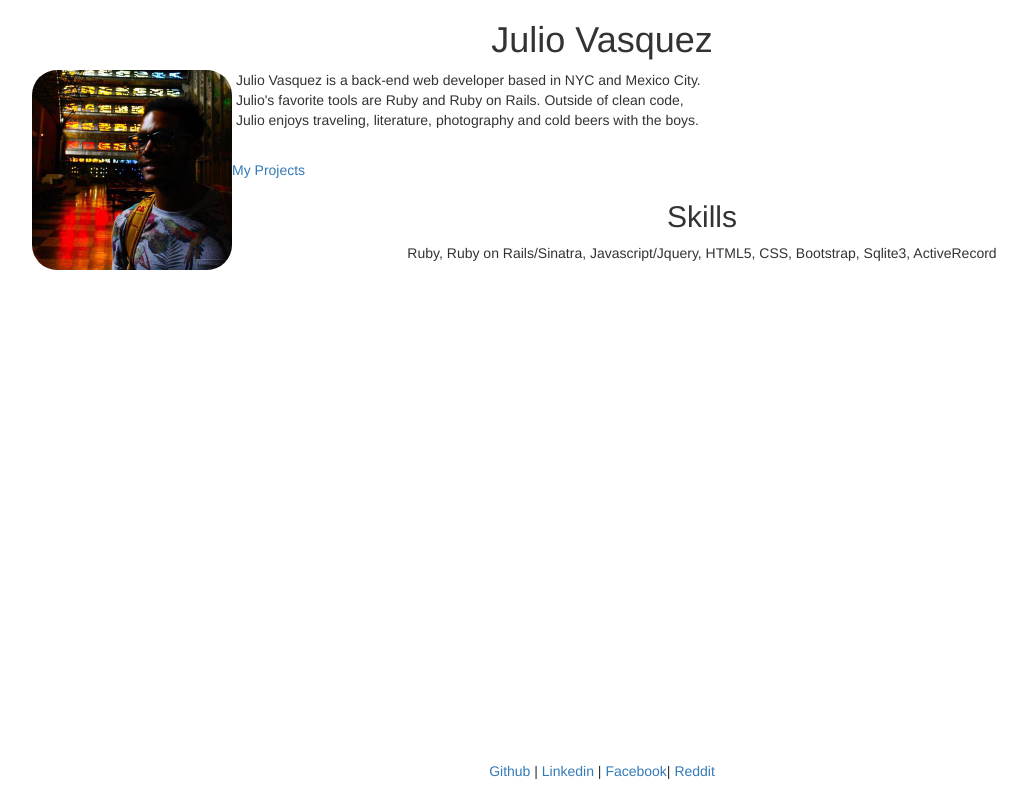
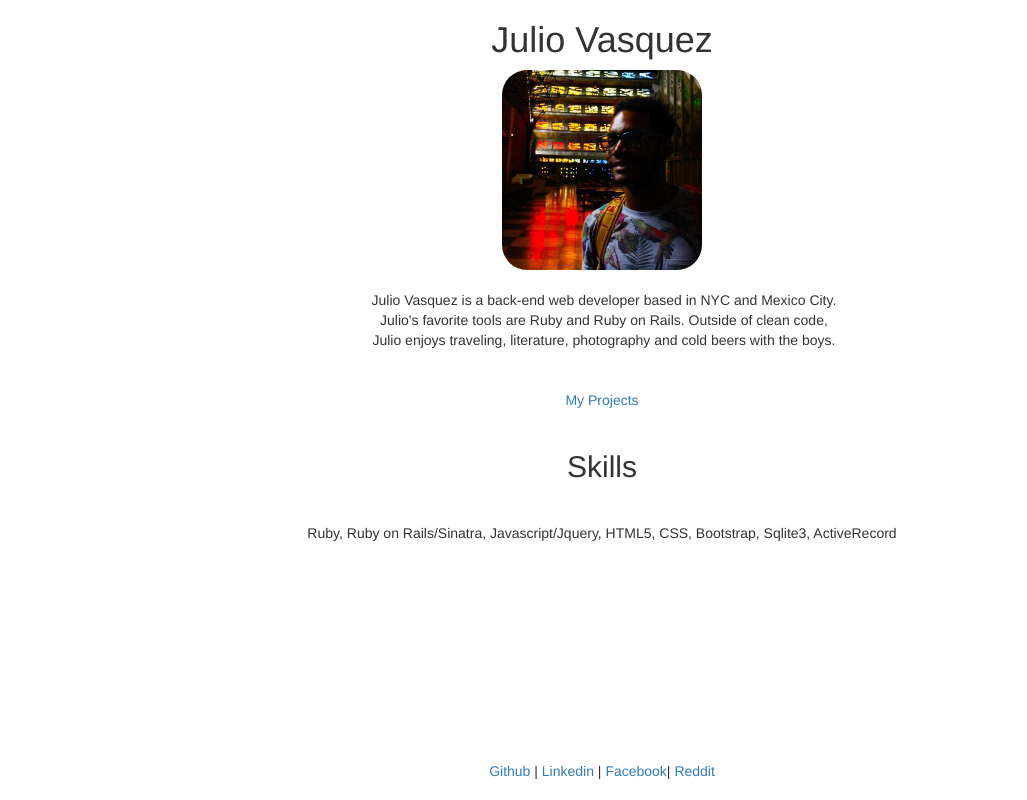
Before and after one commit to Hatemachine01/hatemachine01.github.io, a plain HTML site: page index.html in a window 1280 px wide. Shown: the whole page, without its empty margins (38-1065 px from the left). Drawn offline with nearby package versions, Linux system fonts and the light colour scheme.

Commit message:
IMPROVING

```diff
--- a/css.css
+++ b/css.css
@@ -32,49 +32,49 @@ body,html{
 
 
 #skills {
-	margin-top: 0 auto;
+	margin: 10px auto;
 	text-align: center;
 }
 
 #skills_header {
 
 
-	margin-top: 0 auto;
+	margin: 40px auto;
 
 }
 
 
 p {
 
-	text-align: justify-all;
+	text-align: center;
 
 }
 
 
 #my_work {
 
+	display: block;
 	text-align: center;
+	margin: 0 auto;
 
 }
 
 #about_me {
 
-	display: inline-block;
-	margin-top: 0 auto;
-	margin-left: 0 auto;
+		margin: 20px auto;
+
 }
 
 
 
 #profile_img {
 
-	display: inline-block;
-	float: left;
-	margin-left: 0 auto;
+	display: block;
+	margin: 0 auto;
 	border-radius: 25px;
 	width: 200px;
 	height:200px;
-	margin-top: 0 auto;
+
 
 
 }
```
Also changed, not shown: index.html (+2 -0 lines).
